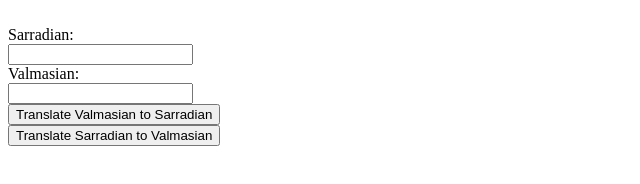
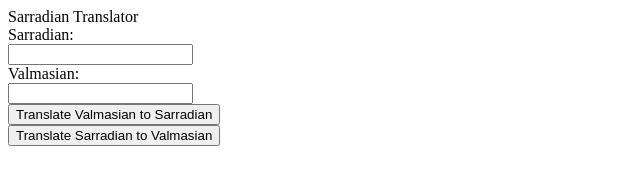
Before and after one commit to GreenNope/Sarradian-Translator, a plain HTML site: page index.html in a window 1280 px wide. Shown: the whole page, without its empty margins (0-640 px from the left). Drawn offline with Linux system fonts and the light colour scheme.

Commit message:
Update index.html

```diff
--- a/index.html
+++ b/index.html
@@ -1,7 +1,7 @@
 <!DOCTYPE html>
 <html>
 <body>
-<title>Sarradian Translator</title>
+Sarradian Translator
 <br>
 Sarradian: <br>
 <input type="text" id="sarradianText"> <br>
```
